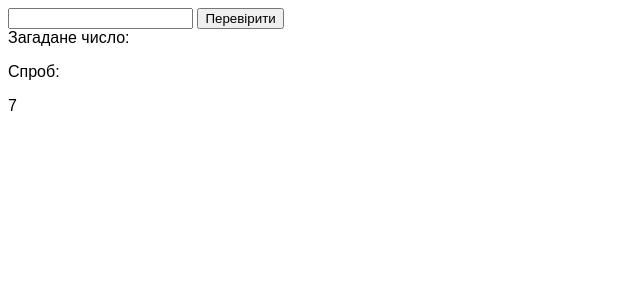
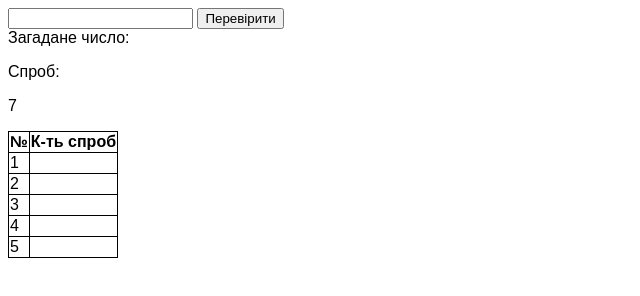
Before and after one commit to DanyloBeha/NaUKMA-web-2026, a plain HTML site: page Lab03/game.html in a window 1280 px wide. Shown: the whole page, without its empty margins (0-640 px from the left). Drawn offline with Linux system fonts and the light colour scheme.

Commit message:
lab03/cw7: add hmtl structure for table with stats

```diff
--- a/Lab03/game.html
+++ b/Lab03/game.html
@@ -16,5 +16,31 @@
     <label>Спроб: </label>
     <p id="attempts">7</p>
 
+    <table id="topFive">
+        <tr>
+            <th>№</th>
+            <th>К-ть спроб</th> <!-- Сортування за к-тю спроб -->
+        </tr>
+        <tr>
+            <td>1</td>
+            <td id="1"></td>
+        </tr>
+        <tr>
+            <td>2</td>
+            <td id="2"></td>
+        </tr>
+        <tr>
+            <td>3</td>
+            <td id="3"></td>
+        </tr>
+        <tr>
+            <td>4</td>
+            <td id="4"></td>
+        </tr>
+        <tr>
+            <td>5</td>
+            <td id="5"></td>
+        </tr>
+    </table>
 </body>
 </html>
```
